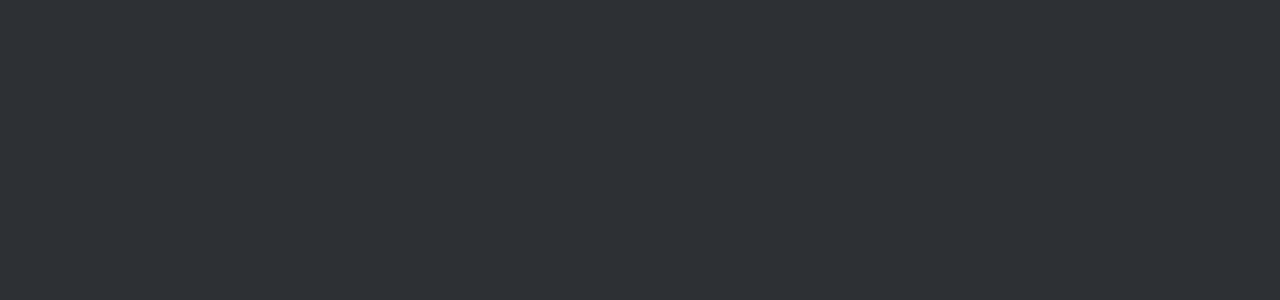
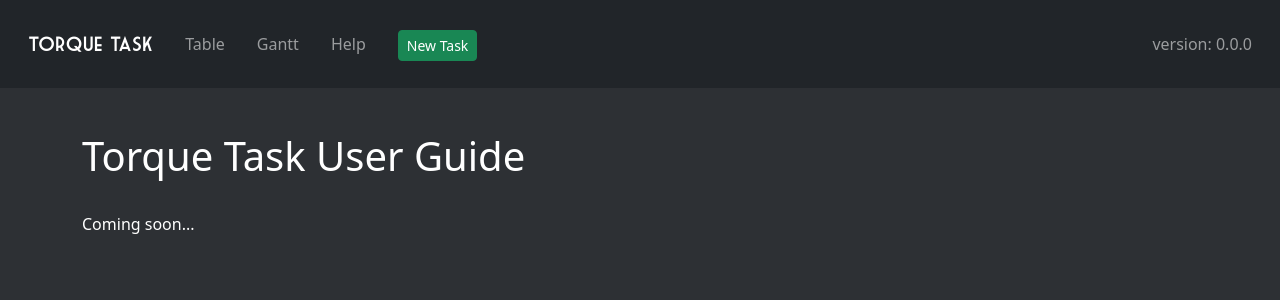
Before and after one commit to TexasTorque/TorqueTask, a React (Create React App) app in the folder client/: page /docs in a window 1280 px wide. Before the commit this address had no page. Shown: the top 300 px of the page. Built offline with nearby package versions, Linux system fonts and the light colour scheme.

Commit message:
More gantt stuff

```diff
--- a/client/src/components/Header.tsx
+++ b/client/src/components/Header.tsx
@@ -16,6 +16,9 @@ const Header = ({ fluid }: { fluid?: boolean }) => {
           <Nav.Link href="/gantt">
             <Nav.Link href="/gantt">Gantt</Nav.Link>
           </Nav.Link>
+          <Nav.Link href="/docs">
+            <Nav.Link href="/docs">Help</Nav.Link>
+          </Nav.Link>
           <Nav.Item className="nav-btn">
               <Button variant="success" size="sm" onClick={e => window.location.href = "/new"}>New Task</Button>
           </Nav.Item>
--- a/client/src/index.css
+++ b/client/src/index.css
@@ -1,11 +1,11 @@
-.bar-progress { fill: rgb(34, 37, 41) !important; }
+.bar-progress { fill: rgb(64, 132, 88) !important; }
 
 .today-highlight {
   fill: red !important;
 }
 
 .bar-label {
-  fill: white !important;
+  fill: black !important;
   font-size: 14px !important;
   font-weight: normal !important;
 }
--- a/client/src/index.tsx
+++ b/client/src/index.tsx
@@ -5,6 +5,7 @@ import "./index.css";
 import TaskTable from "./pages/TaskTable";
 import TaskView from "./pages/TaskView";
 import TaskGantt from "./pages/TaskGantt";
+import UserGuide from "./pages/UserGuide";
 
 const root = ReactDOM.createRoot(
   document.getElementById("root") as HTMLElement
@@ -19,6 +20,7 @@ root.render(
         <Route path="/new" element={<TaskView create={true} />} />
         <Route path="/task/:id" element={<TaskView create={false}/>} />
         <Route path="/gantt" element={<TaskGantt />} />
+        <Route path="/docs" element={<UserGuide />} />
       </Routes>
     </Router>
   </React.StrictMode>
--- a/client/src/pages/TaskGantt.tsx
+++ b/client/src/pages/TaskGantt.tsx
@@ -40,6 +40,24 @@ export default () => {
     });
   }, [setTasks]);
 
+  const progressLevels = {
+    [Status.NOT_STARTED]: 5,
+    [Status.IN_PROGRESS]: -1,
+    [Status.BLOCKED]: 0,
+    [Status.COMPLETED]: 100,
+  }
+
+  const calcProgressBar = (t: Task): number => {
+    const p = progressLevels[t.status];
+    if (p != -1) return p;
+
+    const s = new Date(t.startDate).getTime();
+    const e = new Date(t.endDate).getTime();
+    const n = Date.now()
+    const o = 0 * 60 * 60 * 1000;
+    return (n - o - s) / (e - s) * 100;
+  }
+
   const formatForGantt = (tasks: Task[]): any[] => {
     var tasksForGantt: any[] = [];
     setHeight(`${55 * tasks.length + 50}px`);
@@ -50,7 +68,7 @@ export default () => {
         start: task.startDate,
         end: task.endDate,
         dependencies: "",
-        progress: 100,
+        progress: calcProgressBar(task)
       });
     });
     return tasksForGantt;
@@ -59,7 +77,8 @@ export default () => {
   return (
     <>
       <Header fluid/>
-      <Container fluid >
+      <Container fluid>
+        <p>Double click on a cell to go to that tasks. We are already working on an improved GANTT chart system.</p>
         <svg style={{height: height}} id="gantt"></svg>
       </Container>
     </>
--- /dev/null
+++ b/client/src/pages/UserGuide.tsx
@@ -0,0 +1,35 @@
+import { Button, Col, Container, Form, FormControlProps, Nav, Navbar, Row, Table } from "react-bootstrap";
+
+import TorqueLogo from "../imgs/TorqueLogo.png";
+
+import Header from "../components/Header";
+import { Task, dateFromStrISO, dateToStrISO, defaultTask, Subteam, Status} from "../data/Types";
+import { useEffect, useState } from "react";
+import React from "react";
+import SelectorDropdown from "../components/SelectorDropdown";
+import { getNextIdentifier, getTaskByID, updateTask } from "../firebase";
+import { useParams } from "react-router-dom";
+
+export default () => {
+
+
+  useEffect(() => {
+
+  }, []);
+
+  return (
+    <div className="main">
+      <Header/>
+      <Container>
+        <Row>
+          <Col lg={12}>
+            <br></br>
+            <h1>Torque Task User Guide</h1>
+            <br></br>
+            <p>Coming soon...</p>
+          </Col>
+        </Row>
+      </Container>
+    </div>
+  );
+};
```
